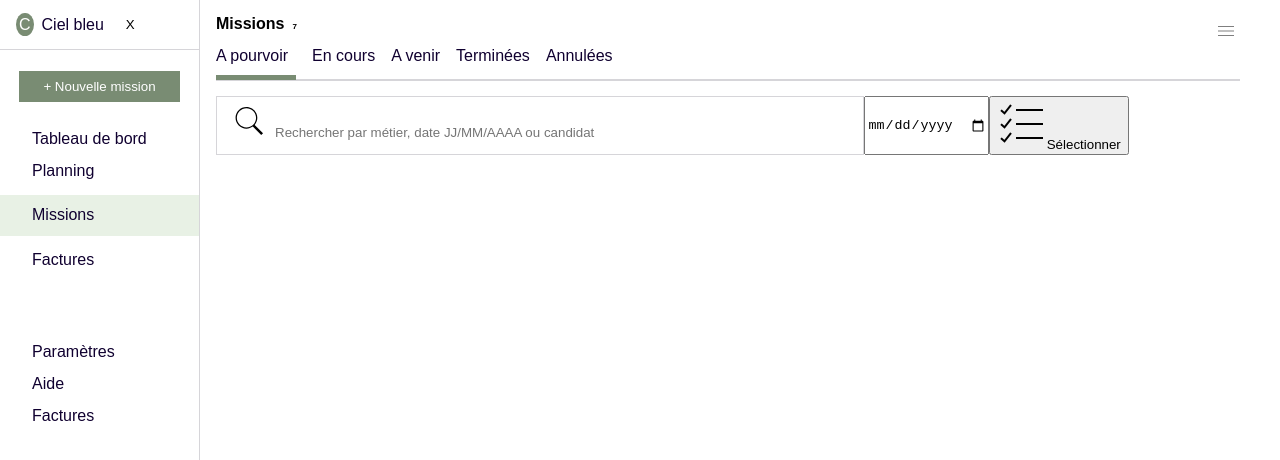
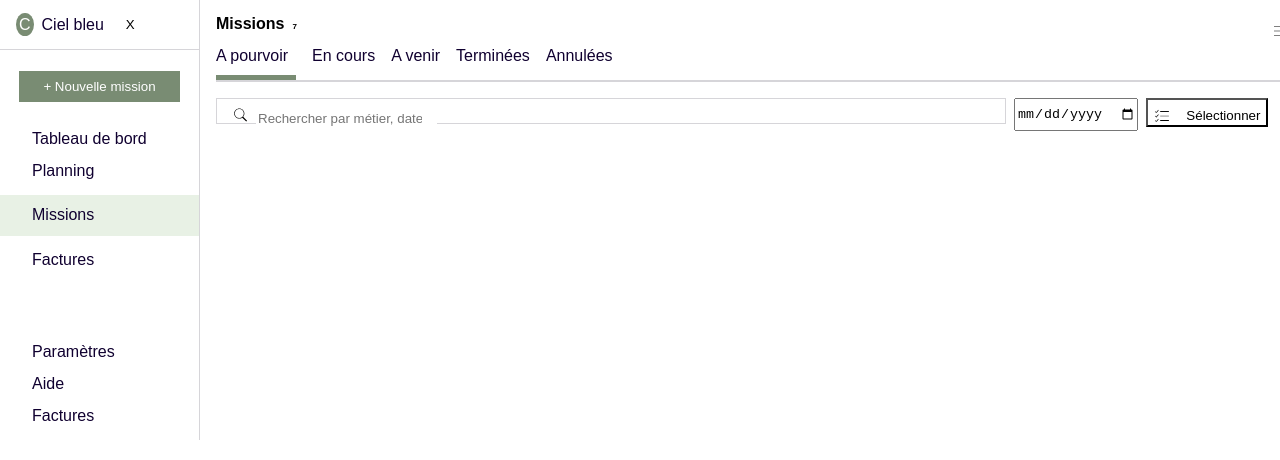
Before and after one commit to Sarah-Emidio/Missions, a React (Vite) app: page / in a window 1280 px wide. Shown: the top 460 px of the page. Built offline with nearby package versions, Linux system fonts and the light colour scheme.

Commit message:
reconfiguration des mixins écrean et de la searchBar

```diff
--- a/src/Pages/Missions.scss
+++ b/src/Pages/Missions.scss
@@ -5,14 +5,13 @@
     display: flex;
     flex-direction: column;
     box-sizing: border-box;
-    height: 100vh;
     width: 100%;
 }
 
 .main__content {
     display: flex;
     flex-direction: column;
-    width: 80%;
+    width: 100%;
 }
 
 @include mixin.smallDevices {
@@ -20,4 +19,7 @@
         display: flex;
         flex-direction: row;
     }
+    .main__content {
+        flex-direction: column;
+    }
 }
--- a/src/components/App/App.js
+++ b/src/components/App/App.js
@@ -3,6 +3,7 @@ import { BrowserRouter, Routes, Route } from "react-router-dom"
 
 import "../App/reset.scss";
 import '../App/mixin.scss';
+import '../App/global.scss';
 
 import Missions from "../../Pages/Missions";
 
--- a/src/components/App/Header/Header.scss
+++ b/src/components/App/Header/Header.scss
@@ -5,8 +5,6 @@
     width: 288px;
     margin: 16px;
     font-family: sans-serif;
-    // border-bottom: 1px solid vars.$border_grey;
-    height: 4rem;
     box-sizing: border-box;
 
     .header__menuContent {
--- a/src/components/App/SearchFiltered/SearchFiltered.js
+++ b/src/components/App/SearchFiltered/SearchFiltered.js
@@ -13,9 +13,9 @@ const SearchFiltered = () => {
             <input className='search__input' type="search" name="search" id="search" placeholder='Rechercher par métier, date JJ/MM/AAAA ou candidat' />
             </div>
 
-            <input className='search__img' type="date" name="date" id="date" />
+            <input className='search__date' type="date" name="date" id="" />
 
-            <button className='search__button' type="submit"><img className='search__img' src={check} alt="" />Sélectionner</button>
+            <button className='search__check' type="submit"><img className='search__img' src={check} alt="" /> Sélectionner</button>
 
         </div>
         </>
--- a/src/components/App/SearchFiltered/SearchFiltered.scss
+++ b/src/components/App/SearchFiltered/SearchFiltered.scss
@@ -5,26 +5,67 @@
     display: flex;
     flex-direction: row;
     margin: 0 16px 0 16px;
-    width: 100%;
+    width: 80%;
 }
 
 .search__container {
     border: 1px solid vars.$border_grey;
-    width: 60%;
+    width: 100%;
+    height: 0.5rem;
     padding: 0.5rem 1rem;
+    margin-right: 0.5rem;
 
     .search__img {
-        width: 1rem;
-        margin-right: 0.5rem;
+        width: 15px;
     }
 
     .search__input {
         border: none;
-        width: 80%;
-        // margin-bottom: 0.5rem;
-    }
-
-    .search__img {
-        width: 2rem;
+        // width: 80%;
+        box-sizing: border-box;
+        height: 1rem;
     }
 }
+
+.search__date {
+    height: 1rem;
+    padding: rem;
+    margin-right: 1rem;
+    cursor: pointer;
+}
+.search__check{
+    display: flex;
+    flex-direction: row;
+    gap: 0.5rem;
+    height: 1.5rem;
+    background-color: vars.$background_grey;
+    cursor: pointer;
+}
+.search__img {
+    height: 15px;
+    cursor: pointer;
+}
+
+@include mixin.smallDevices {
+    .SearchFiltered__container {
+        width: 100%;
+    }
+    .search__container {
+        width: 70%;
+    }
+    .search__input {
+        // width: 1rem;
+    }
+    .search__img {
+        height: 1rem;
+        margin-right: 0.5rem;
+    }
+    .search__date {
+        height: 1.8rem;
+        margin-right: 0.5rem;
+    }
+    .search__check {
+        height: 1.8rem;
+       padding-top: 0.5rem;
+    }
+}
--- a/src/components/App/global.scss
+++ b/src/components/App/global.scss
@@ -1,4 +1,5 @@
 body {
     width: 100%;
     box-sizing: border-box;
+    margin: 0 auto;
 }
```
